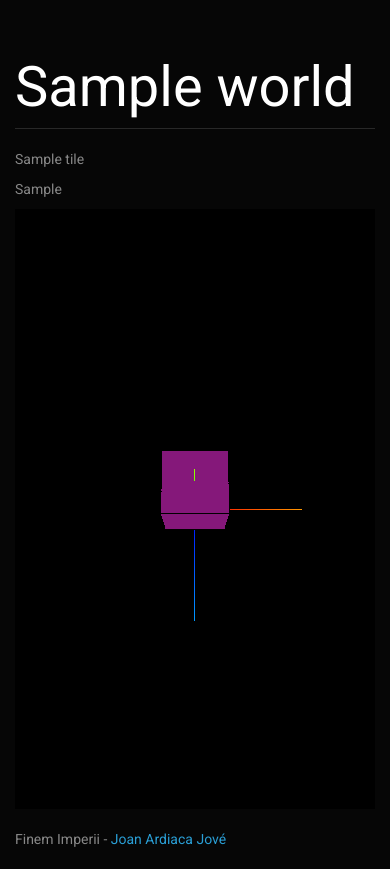
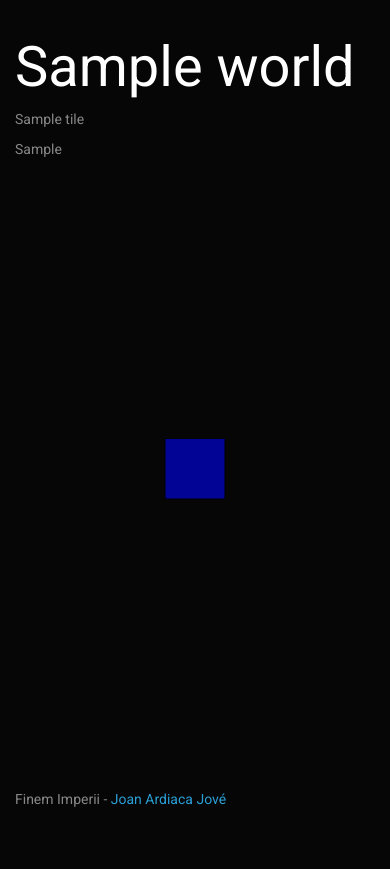
Before and after one commit to jardiacaj/finem_imperii, a Django app: page /world/1 in a window 390 px wide. Shown: the part 55-924 px from the top of the page. After the commit the page ends 862 px from the top, so only its background shows below. Run offline with Django 3.2, Linux system fonts and the light colour scheme; tables that the repository leaves empty hold one stand-in row (values such as "Sample post"); parts of the project's set-up code (start-up, migrations or seed data) failed here and were passed over; some libraries are stand-ins or nearby versions.

Commit message:
Beautifying world view

```diff
--- a/finem_imperii/world/templates/world/view_world.html
+++ b/finem_imperii/world/templates/world/view_world.html
@@ -4,14 +4,18 @@
 
 {% block content %}
 
-    <h1 class="page-header">
-        {{ world.name }}
-    </h1>
+    <div class="row">
+        <div class="col-md-3 placeholder">
+            <h1 class="">
+                {{ world.name }}
+            </h1>
+            <p id="region_name"></p>
+            <p id="region_type"></p>
+        </div>
 
-    <div class="row container-fluid">
-        <p id="region_name"></p>
-        <p id="region_type"></p>
+        <div id="canvas-container" class="col-md-9 placeholder" style="height: 600px;"></div>
     </div>
+
 
     <script src="{% static 'battle/js/three.min.js' %}"></script>
     <script src="{% static 'battle/js/OrbitControls.js' %}"></script>
@@ -30,24 +34,25 @@
             var scene = new THREE.Scene();
             //camera
             var camera = new THREE.PerspectiveCamera(75, viewWidth / viewHeight, 0.1, 1000);
-            camera.position.z = 2;
+            camera.position.z = 0;
             camera.position.x = 0;
-            camera.position.y = 7;
+            camera.position.y = 8;
             camera.lookAt(new THREE.Vector3( 0, 0, 0 ));
             camera.aspect = viewWidth / viewHeight;
             camera.updateProjectionMatrix();
 
             //renderer
-            var renderer = new THREE.WebGLRenderer();
+            var renderer = new THREE.WebGLRenderer({ alpha: true, antialias: true });
             renderer.setSize(viewWidth, viewHeight);
+            renderer.setClearColor( 0xffffff, 0);
             //controls
             var controls = new THREE.OrbitControls(camera, renderer.domElement);
             //axes
-            var axes = new THREE.AxisHelper(2);
-            scene.add(axes);
+            // var axes = new THREE.AxisHelper(2);
+            // scene.add(axes);
             //grid xz
-            var gridXZ = new THREE.GridHelper(10, 1);
-            scene.add(gridXZ);
+            // var gridXZ = new THREE.GridHelper(10, 1);
+            // scene.add(gridXZ);
             //ambient light
             var ambientLight = new THREE.AmbientLight(0xffffff, 0.2);
             scene.add(ambientLight);
@@ -77,7 +82,7 @@
                 var mesh = new THREE.Mesh(region_geometry, region_materials[region.type]);
 
                 var geo = new THREE.EdgesGeometry( mesh.geometry ); // or WireframeGeometry
-                var mat = new THREE.LineBasicMaterial( { color: 0x000000, linewidth: 2 } );
+                var mat = new THREE.LineBasicMaterial( { color: 0x000000, linewidth: 1 } );
                 var wireframe = new THREE.LineSegments( geo, mat );
                 mesh.add( wireframe );
 
@@ -140,6 +145,4 @@
 
     </script>
 
-    <div id="canvas-container" style="height: 600px;" class="row container-fluid"></div>
-
 {% endblock %}
```
